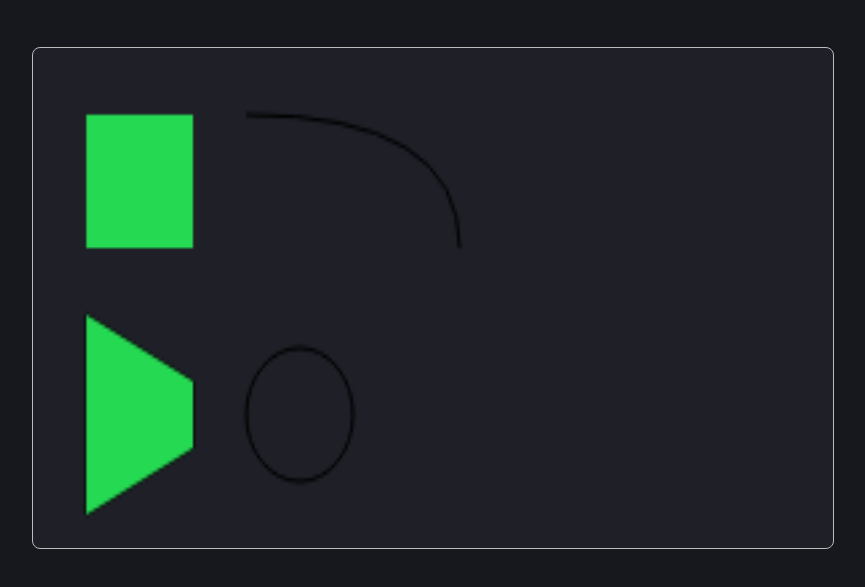
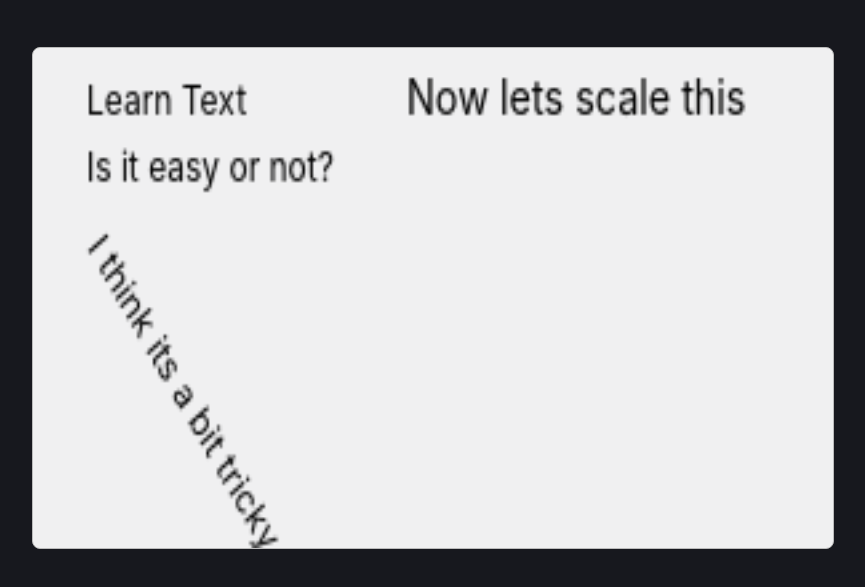
Before and after one commit to sleeplessCoderrr/webDesign, a plain HTML site: page HTML Canvas/index.html in a window 1280 px wide. Shown: the part 149-736 px from the top of the page, without its empty margins (207-1072 px from the left). Drawn offline with Linux system fonts and the light colour scheme.

Commit message:
font done

```diff
--- /dev/null
+++ b/HTML Canvas/animation.js
@@ -0,0 +1,27 @@
+document.addEventListener('DOMContentLoaded', ()=>{
+    const canvasAnimation = document.getElementById('my-canvas');
+    const contex = canvasAnimation.getContext('2d');
+
+    //on how to add font
+    contex.font = '12px Inter';
+    contex.fillText('Learn Text', 20, 20);
+
+    //when you wantead to acces translate, scale,, and rotate
+    contex.save();
+    contex.translate(20, 40); //this to to move the next writting
+    contex.fillText('Is it easy or not?', 0, 0); //now it's x and y will depend to the translate point
+    contex.restore();
+
+    contex.save();
+    contex.translate(20, 60)
+    contex.rotate(Math.PI * 0.3); //it's similar to arc function
+    contex.fillText('I think its a bit tricky', 0, 0);
+    contex.restore();
+
+    contex.save();
+    contex.translate(140, 20);
+    contex.scale(1.2, 1.2);
+    contex.fillText('Now lets scale this', 0, 0);
+    contex.restore();
+
+});
--- a/HTML Canvas/drawing.js
+++ b/HTML Canvas/drawing.js
@@ -28,7 +28,7 @@ document.addEventListener('DOMContentLoaded', ()=>{
 
     //Makking an oval shape using stroke
     ctx.beginPath();
-    ctx.arc(100, 110, 20, 0, Math.PI * 2);
+    ctx.arc(100, 100, 20, 0, Math.PI * 2);
     ctx.lineWidth = 1;
     ctx.stroke();
 
--- a/HTML Canvas/index.html
+++ b/HTML Canvas/index.html
@@ -15,7 +15,7 @@
         </section>
     </main>
 
-    <script src="/HTML Canvas/drawing.js"></script>
+    <script src="/HTML Canvas/animation.js"></script>
 
 </body>
 </html>
--- a/HTML Canvas/styles.css
+++ b/HTML Canvas/styles.css
@@ -42,7 +42,7 @@ main {
     #my-canvas{
         width: 800px;
         height: 500px;
-        background-color: var(--content);
+        background-color: var(--light);
         border-radius: 8px;
         border: 1px solid var(--dimmedLight);
     }
```
